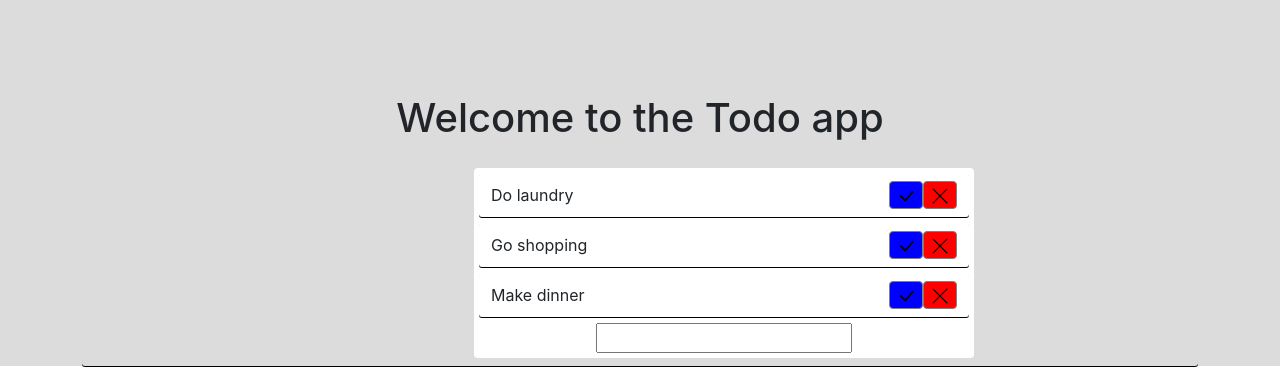
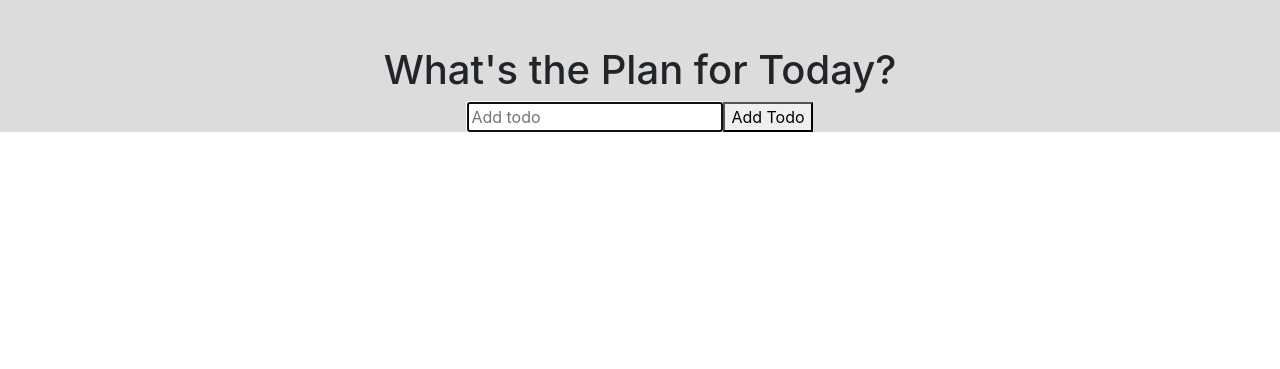
Before and after one commit to AkimuraNg/ToDoApp, a React (Create React App) app in the folder todo-app/: page / in a window 1280 px wide. Shown: the part 1299-1668 px from the top of the page. After the commit the page ends 1431 px from the top, so only its background shows below. Built offline with nearby package versions, Linux system fonts and the light colour scheme.

Commit message:
Update todo

```diff
--- a/todo-app/package.json
+++ b/todo-app/package.json
@@ -8,6 +8,7 @@
     "@testing-library/user-event": "^12.1.10",
     "react": "^17.0.2",
     "react-dom": "^17.0.2",
+    "react-icons": "^4.3.1",
     "react-scripts": "4.0.3",
     "react-scroll": "^1.8.4",
     "web-vitals": "^1.0.1"
--- a/todo-app/src/App.js
+++ b/todo-app/src/App.js
@@ -1,16 +1,14 @@
 import './App.css';
 import Navbar from './components/navbar';
 import Features from './components/features';
-// import Home from './components/home';
-// import Intro from './components/intro';
-import Todo from './components/todo';
+import List from './components/list';
 
 function App() {
   return (
     <div className="App">
       <Navbar />
       <Features />
-      <Todo/>
+      <List />
     </div>
   );
 }
--- /dev/null
+++ b/todo-app/src/components/form.js
@@ -0,0 +1,55 @@
+import React from 'react'
+
+function Form(props) {
+    const [input, setInput] = React.useState(props.edit ? props.edit.value : '');
+
+    const inputRef = React.useRef(null);
+
+    React.useEffect(() => {
+        inputRef.current.focus();
+    })
+    const handleChange = e => {
+        setInput(e.target.value);
+    };
+    const handleSubmit = e => {
+        e.preventDefault();
+
+        props.onSubmit({
+            id: Math.floor(Math.random() * 10000),
+            text: input
+        });
+        setInput('');
+    }
+
+    return (
+        <form onSubmit={handleSubmit} className="form">
+            {props.edit ? (
+                <>
+                    <input
+                        placeholder="Update todo"
+                        value={input}
+                        onChange={handleChange}
+                        name='text'
+                        ref={inputRef}
+                        className="input-edit"
+                    />
+                    <button onClick={handleSubmit} className="edit-button">Update</button>
+                </>
+            ) : (
+                <>
+                    <input
+                        placeholder="Add todo"
+                        value={input}
+                        onChange={handleChange}
+                        name='text'
+                        ref={inputRef}
+                        className="input"
+                    />
+                    <button onClick={handleSubmit} className="edit-button">Add Todo</button>
+                </>
+            )}
+        </form>
+    )
+}
+
+export default Form
--- /dev/null
+++ b/todo-app/src/components/list.js
@@ -0,0 +1,55 @@
+import React from 'react'
+import Todo from './todo'
+import Form from './form'
+
+function List() {
+    const [todos, setTodos] = React.useState([]);
+
+    const addTodo = todo => {
+        if (!todo.text || /^\s*$/.test(todo.text)) {
+            return;
+        }
+        const newTodos = [todo, ...todos];
+
+        setTodos(newTodos);
+        console.log(...todos);
+    };
+    const updateTodo = (todoId, newValue) => {
+        if (!newValue.text || /^\s*$/.test(newValue.text)) {
+            return;
+        }
+
+        setTodos(prev => prev.map(item => (item.id === todoId ? newValue : item)));
+    };
+
+    const deleteTodo = id => {
+        const removedArr = [...todos].filter(todo => todo.id !== id);
+
+        setTodos(removedArr);
+    };
+
+    const doneTodo = id => {
+        let updatedTodos = todos.map(todo => {
+            if (todo.id === id) {
+                todo.isComplete = !todo.isComplete;
+            }
+            return todo;
+        });
+        setTodos(updatedTodos);
+    };
+
+    return (
+        <>
+            <h1>What's the Plan for Today?</h1>
+            <Form onSubmit={addTodo} />
+            <Todo
+                todos={todos}
+                completeTodo={doneTodo}
+                removeTodo={deleteTodo}
+                updateTodo={updateTodo}
+            />
+        </>
+    )
+}
+
+export default List
--- a/todo-app/src/components/todo.js
+++ b/todo-app/src/components/todo.js
@@ -1,94 +1,32 @@
 import React from 'react'
-import '../css/todo.css'
+import Form from './form'
+import { RiCloseCircleLine } from 'react-icons/ri'
+import { TiEdit } from 'react-icons/ti'
 
-function TodoForm({ addTodo }) {
-    const [value, setValue] = React.useState("");
-
-    const handleSubmit = e => {
-        e.preventDefault();
-        if (!value) return;
-        addTodo(value);
-        setValue("");
+const Todo = ({ todos, doneTodo, deleteTodo, updateTodo }) => {
+    const [edit, setEdit] = React.useState({
+        id: null,
+        value: ''
+    });
+    const submitUpdate = value => {
+        updateTodo(edit.id, value);
+        setEdit({
+            id: null,
+            value: ''
+        });
     };
-
-    return (
-        <form onSubmit={handleSubmit}>
-            <input
-                type="text"
-                className="input"
-                value={value}
-                onChange={e => setValue(e.target.value)}
-            />
-        </form>
-    );
-}
-
-function Todos({ todo, index, completeTodo, removeTodo }) {
-    return (
-        // <div className="todo">
-        //     {todo.text}
-        // </div>
-        <div
-            className="todo"
-            style={{ textDecoration: todo.isCompleted ? "line-through" : "" }}
-        >
-            {todo.text}
-            <div>
-                <button onClick={() => completeTodo(index)} style={{ border: "1px solid gray", borderRadius: "4px", backgroundColor: "blue" }}>
-                    <img src={require('../image/check-lg.svg').default} alt="complete" height={20} />
-                </button>
-                <button onClick={() => removeTodo(index)} style={{ border: "1px solid gray", borderRadius: "4px", backgroundColor: "red" }}>
-                    <img src={require('../image/x-lg.svg').default} alt="complete" height={20} />
-                </button>
+    if (edit.id) {
+        return <Form edit={edit} onSubmit={submitUpdate} />;
+    }
+    return todos.map((todo, index) => (
+        <div className={todo.isComplete ? 'row-complete' : 'row'} key={index}>
+            <div key={todo.id} onClick={() => doneTodo(todo.id)}>{todo.text}</div>
+            <div className="icons">
+                <RiCloseCircleLine onClick={() => deleteTodo(todo.id)} className="delete" />
+                <TiEdit onClick={() => setEdit({ id: todo.id, value: todo.text })} className="edit" />
             </div>
         </div>
-    )
-}
-
-const Todo = () => {
-    const [todos, setTodos] = React.useState([
-        {
-            text: "Do laundry", isCompleted: false
-        },
-        {
-            text: "Go shopping", isCompleted: false
-        },
-        {
-            text: "Make dinner", isCompleted: false
-        }
-    ])
-    const addTodo = text => {
-        const newTodos = [...todos, { text }];
-        setTodos(newTodos);
-    };
-    const completeTodo = index => {
-        const newTodos = [...todos];
-        newTodos[index].isCompleted = true;
-        setTodos(newTodos);
-    };
-    const removeTodo = index => {
-        const newTodos = [...todos];
-        newTodos.splice(index, 1);
-        setTodos(newTodos);
-    };
-    return (
-        <div className="container mt-5">
-            <h1>Welcome to the Todo app</h1>
-            <section id="todopage" className="todo">
-                <div className="todo-list">
-                    {todos.map((todo, index) => (
-                        <Todos
-                            key={index}
-                            index={index}
-                            todo={todo}
-                            completeTodo={completeTodo}
-                            removeTodo={removeTodo} />
-                    ))}
-                    <TodoForm addTodo={addTodo} />
-                </div>
-            </section>
-        </div>
-    )
+    ))
 }
 
 export default Todo
```
Also changed, not shown: 2 other files (tests, documents, lock files or other folders).
